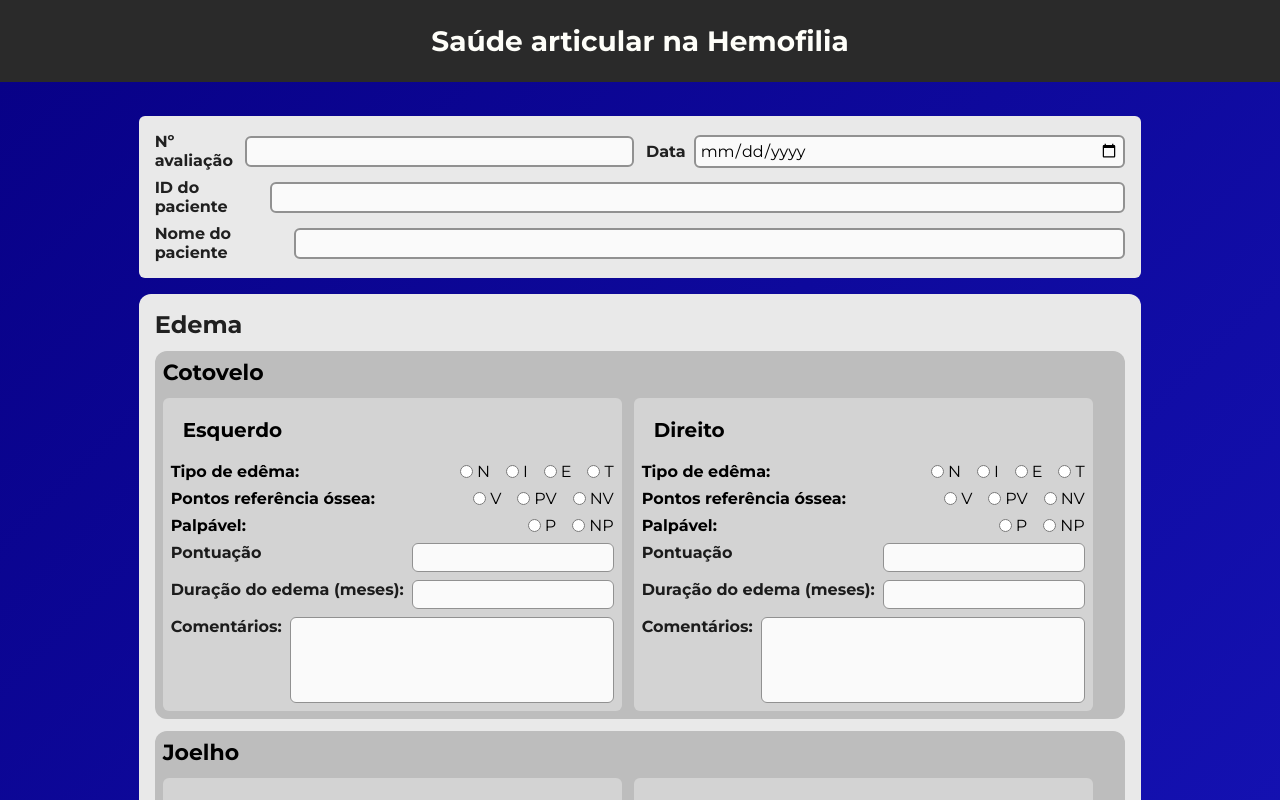
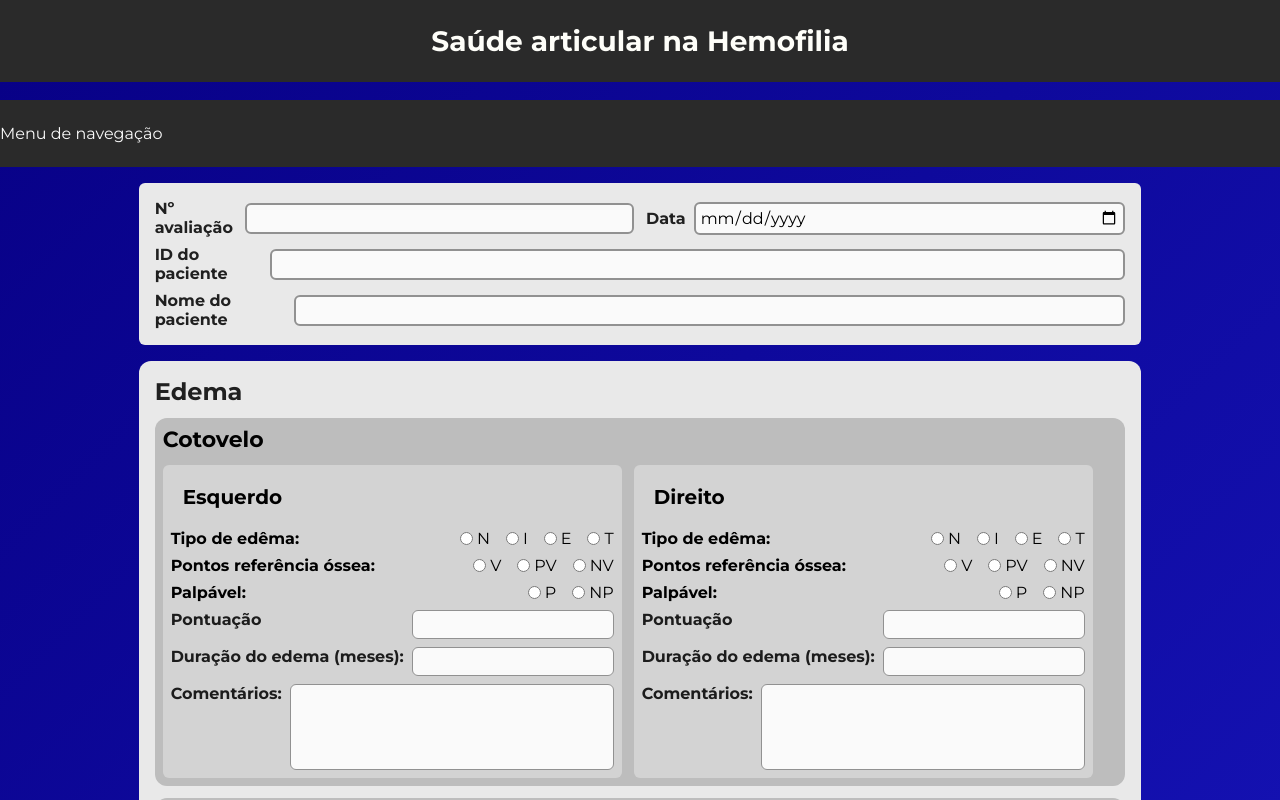
Before and after one commit to MatheusFonseca849/fisio-app, a React (Vite) app: page /saudeArticular in a window 1280 px wide. Shown: the top 800 px of the page. Built offline with nearby package versions, Linux system fonts and the light colour scheme.

Commit message:
update: code cleaning

```diff
--- a/src/components/NavigationMenu/index.jsx
+++ b/src/components/NavigationMenu/index.jsx
@@ -0,0 +1,13 @@
+import StyledNavMenu from "./navigationMenu"
+
+const NavigationMenu = () => {
+
+    return(
+        <StyledNavMenu>
+            <p>Menu de navegação</p>
+        </StyledNavMenu>
+    )
+
+}
+
+export default NavigationMenu
--- a/src/components/NavigationMenu/navigationMenu.js
+++ b/src/components/NavigationMenu/navigationMenu.js
@@ -0,0 +1,12 @@
+import { styled } from "styled-components";
+
+const StyledNavMenu = styled.div`
+
+    width: 100vw;
+    padding: var(--padding-header);
+    color: var(--color-grey-950);
+    background-color: var(--color-grey-200);
+
+`
+
+export default StyledNavMenu
--- a/src/pages/JointHealthSheet/index.jsx
+++ b/src/pages/JointHealthSheet/index.jsx
@@ -4,6 +4,7 @@ import FormField from "../../components/FormField/index.jsx";
 import FormSubfield from "../../components/FormSubfield/index.jsx";
 import Header from "../../components/Header/index.jsx";
 import InputContainer from "../../components/InputContainer/index.jsx";
+import NavigationMenu from "../../components/NavigationMenu/index.jsx";
 import RadioInputContainer from "../../components/RadioInputContainer/index.jsx";
 import SubmitButton from "../../components/SubmitButton/index.jsx";
 import StyledJointHealthSheet from "./jointHealthSheet.js";
@@ -19,6 +20,7 @@ const JointHealthPage = () => {
       <Header>
         <h1>Saúde articular na Hemofilia</h1>
       </Header>
+      <NavigationMenu/>
       <StyledJointHealthSheet title="Formulário de saúde articular">
         <EvaluationHeaderForm>
           <div className="headerForm_column">
```
Also changed, not shown: src/App.jsx (+0 -10 lines).
